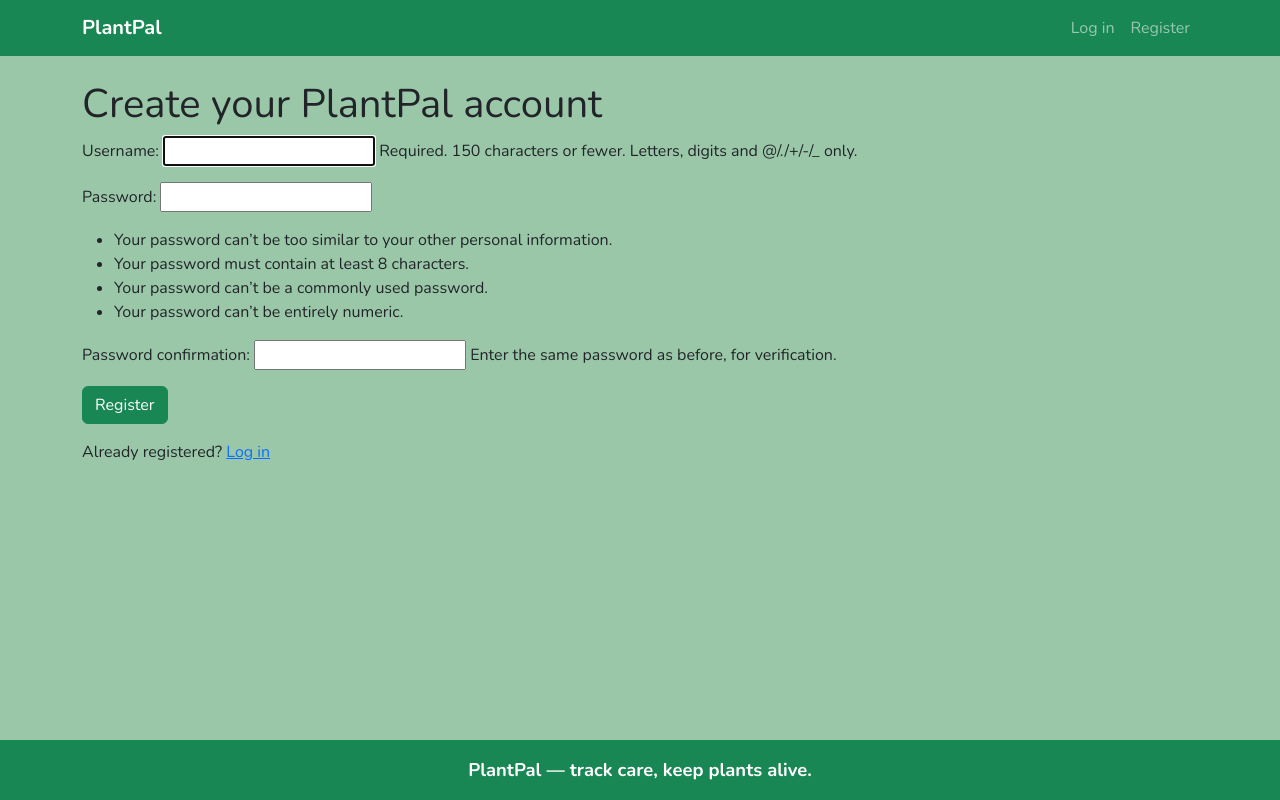
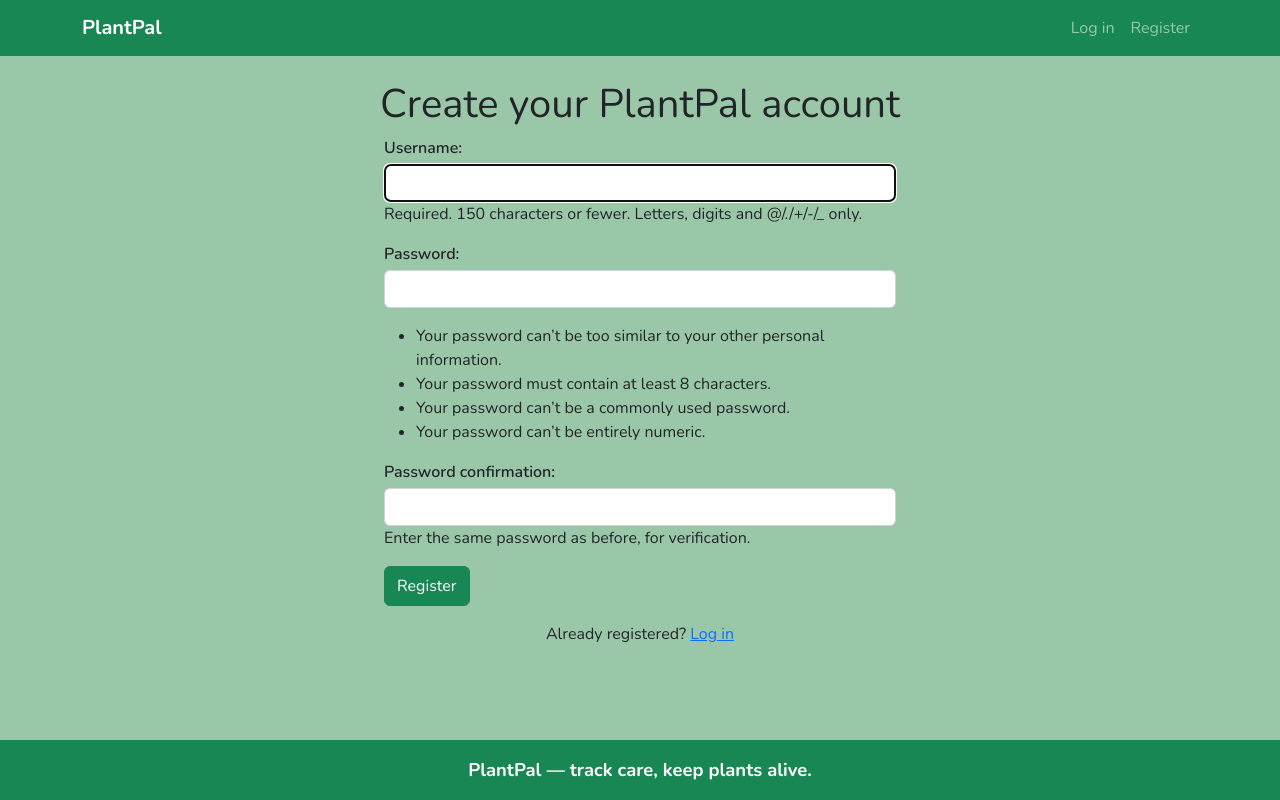
Before and after one commit to Blitzgeist-69/plantpal, a Django app: page /accounts/register/ in a window 1280 px wide. Run offline with Django 4.2, Linux system fonts and the light colour scheme.

Commit message:
Update css styles and form position

```diff
--- a/static/css/style.css
+++ b/static/css/style.css
@@ -6,6 +6,7 @@
     --pp-brand: #198754;
     --pp-brand-text: #ffffff;
     --pp-page-bg: #9bc7a9;
+    --pp-danger: #c0392b;
 }
 
 body {
@@ -22,6 +23,10 @@ header {
     z-index: 1030;
 }
 
+main {
+    flex: 1 0 auto;
+}
+
 .navbar-brand {
     font-weight: 700;
 }
@@ -29,10 +34,6 @@ header {
 .site-nav,
 .site-footer {
     background-color: var(--pp-brand);
-}
-
-main {
-    flex: 1 0 auto;
 }
 
 .site-footer {
@@ -47,3 +48,123 @@ main {
     font-weight: 700;
     font-size: 1.15rem;
 }
+
+.hero {
+    padding: 2rem 0;
+    text-align: center;
+}
+
+.hero h1 {
+    font-weight: 700;
+    margin-bottom: 0.75rem;
+}
+
+.hero p {
+    max-width: 36rem;
+    margin: 0 auto 1.25rem;
+}
+
+.feature-card {
+    text-align: center;
+    border: none;
+    box-shadow: 0 0.25rem 0.75rem rgba(25, 135, 84, 0.12);
+}
+
+.feature-card h2 {
+    font-size: 1.15rem;
+    font-weight: 700;
+    color: var(--pp-brand);
+}
+
+.pp-form {
+    max-width: 32rem;
+}
+
+.pp-form p label {
+    display: block;
+    font-weight: 600;
+    margin-bottom: 0.25rem;
+}
+
+.pp-form p input,
+.pp-form p select,
+.pp-form p textarea {
+    display: block;
+    width: 100%;
+    padding: 0.375rem 0.75rem;
+    border: 1px solid #ced4da;
+    border-radius: 0.375rem;
+}
+
+.auth-page {
+    text-align: center;
+}
+
+.auth-page .pp-form {
+    margin-left: auto;
+    margin-right: auto;
+    text-align: left;
+}
+
+.plant-list {
+    margin-bottom: 1.5rem;
+}
+
+.plant-list-due .list-group-item {
+    border-left: 4px solid var(--pp-danger);
+}
+
+.plant-list-ok .list-group-item {
+    border-left: 4px solid var(--pp-brand);
+}
+
+.plant-card .card-title a {
+    color: var(--pp-brand);
+    text-decoration: none;
+    font-weight: 700;
+}
+
+.plant-card .card-title a:hover,
+.plant-card .card-title a:focus {
+    text-decoration: underline;
+}
+
+dl {
+    max-width: 32rem;
+}
+
+dt {
+    font-weight: 700;
+    margin-top: 0.75rem;
+}
+
+dd {
+    margin-left: 0;
+}
+
+.btn:not(.btn-sm) {
+    min-height: 2.5rem;
+}
+
+.btn-success {
+    background-color: var(--pp-brand);
+    border-color: var(--pp-brand);
+}
+
+.btn-success:hover,
+.btn-success:focus {
+    background-color: #157347;
+    border-color: #157347;
+}
+
+.btn-outline-success {
+    color: var(--pp-brand);
+    border-color: var(--pp-brand);
+}
+
+.btn-outline-success:hover,
+.btn-outline-success:focus {
+    color: var(--pp-brand-text);
+    background-color: var(--pp-brand);
+    border-color: var(--pp-brand);
+}
--- a/templates/404.html
+++ b/templates/404.html
@@ -1,7 +1,4 @@
-{% extends "base.html" %}
-
-{% block title %}Page not found — PlantPal{% endblock %}
-
+{% extends "base.html" %} {% block title %}Page not found — PlantPal{% endblock %}
 {% block content %}
 <h1>Page not found</h1>
 <p>That page does not exist or you do not have access to it.</p>
--- a/templates/registration/register.html
+++ b/templates/registration/register.html
@@ -1,17 +1,13 @@
-{% extends "base.html" %}
-
-{% block title %}Register — PlantPal{% endblock %}
-
-{% block content %}
-
+{% extends "base.html" %} {% block title %}Register — PlantPal{% endblock %} {% block content %}
+<div class="auth-page">
     <h1>Create your PlantPal account</h1>
-<form method="post" novalidate>
-    {% csrf_token %}
-    {{ form.as_p }}
+    <form class="pp-form" method="post" novalidate>
+        {% csrf_token %} {{ form.as_p }}
         <button type="submit" class="btn btn-success">Register</button>
     </form>
     <p class="mt-3">
         Already registered?
         <a href="{% url 'login' %}">Log in</a>
     </p>
+</div>
 {% endblock %}
```
Also changed, not shown: templates/home.html (+13 -16 lines), templates/plants/dashboard.html (+6 -15 lines), templates/plants/plant_confirm_delete.html (+3 -7 lines), templates/plants/plant_detail.html (+14 -22 lines), templates/plants/plant_form.html (+8 -19 lines), templates/plants/plant_list.html (+11 -9 lines), templates/registration/login.html (+5 -8 lines). Lines whose indentation alone changed are shown as unchanged.
